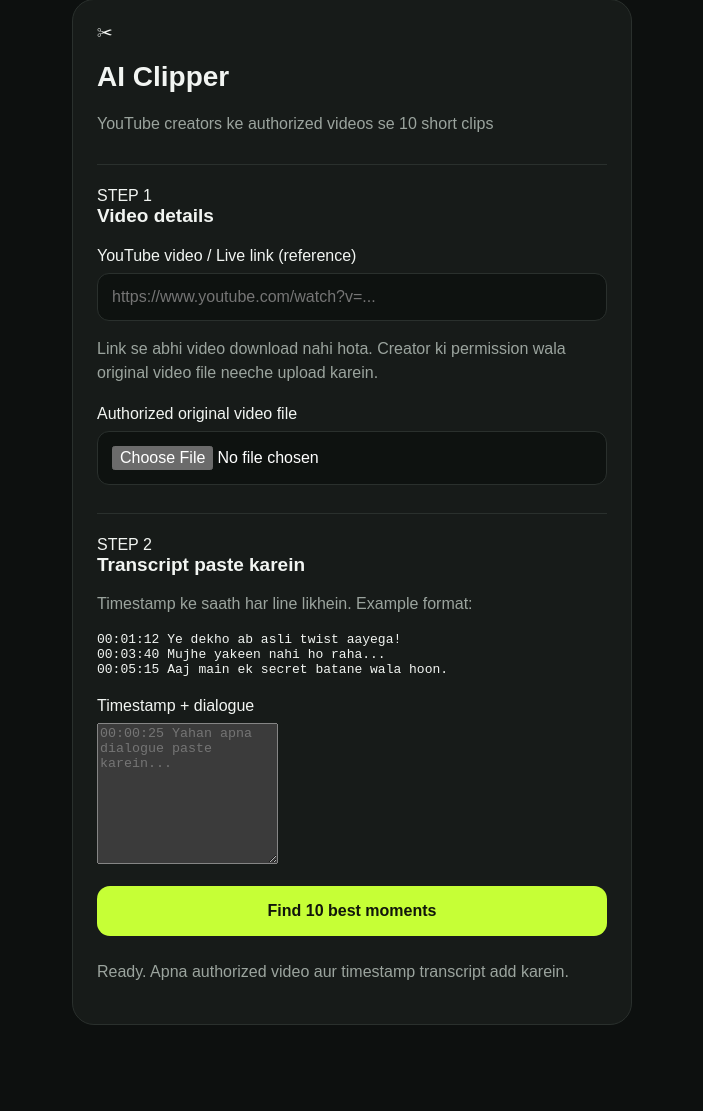
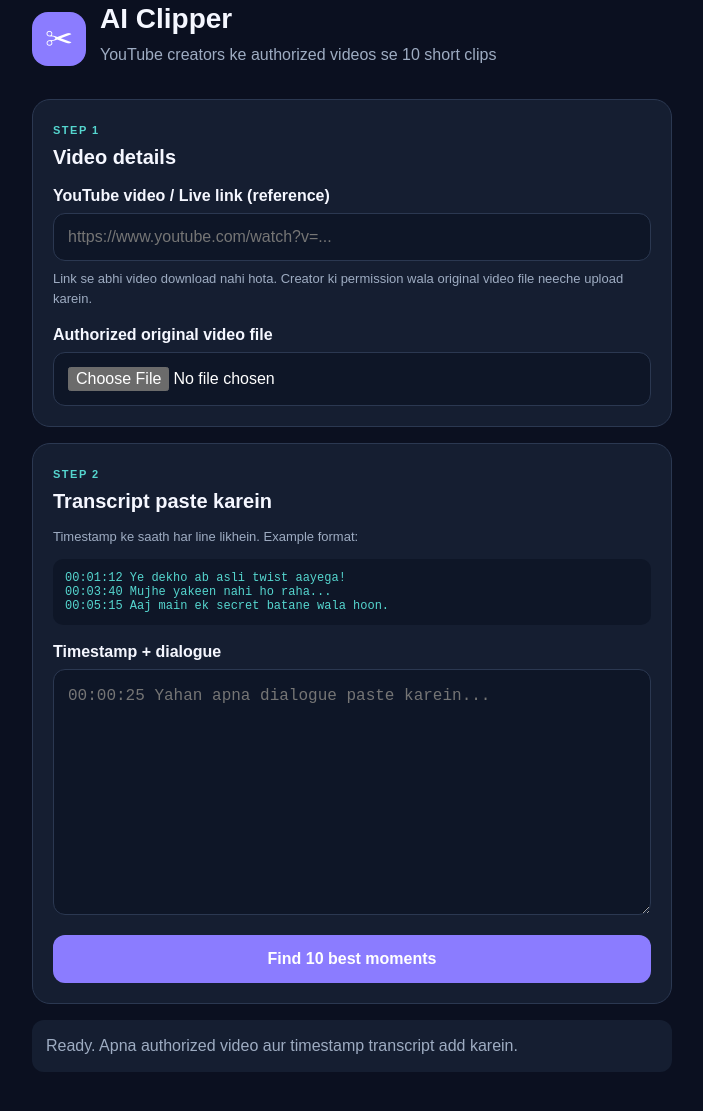
Before and after one commit to yadavprashant4525-create/ai-clipper, a website: page public/index.html in a window 1280 px wide. Shown: the part 41-1152 px from the top of the page, without its empty margins (288-991 px from the left). Before the commit the page ends 1106 px from the top, so only its background shows below. Drawn offline with Linux system fonts and the light colour scheme.

```diff
--- a/public/style.css
+++ b/public/style.css
@@ -1,92 +1,22 @@
-:root {
-  color-scheme: dark;
-  --bg: #0d100f;
-  --panel: #171b19;
-  --line: #2a302d;
-  --text: #f2f5f2;
-  --muted: #9ba49e;
-  --lime: #c6ff36;
-}
-
-* {
-  box-sizing: border-box;
-}
-
-body {
-  margin: 0;
-  background: var(--bg);
-  color: var(--text);
-  font-family: Arial, sans-serif;
-}
-
-.app {
-  width: min(100% - 28px, 560px);
-  margin: 40px auto;
-  padding: 24px;
-  background: var(--panel);
-  border: 1px solid var(--line);
-  border-radius: 22px;
-}
-
-h1 {
-  font-size: 28px;
-}
-
-h2 {
-  font-size: 19px;
-  margin-top: 0;
-}
-
-p {
-  color: var(--muted);
-  line-height: 1.5;
-}
-
-section {
-  margin-top: 28px;
-  padding-top: 22px;
-  border-top: 1px solid var(--line);
-}
-
-label {
-  display: block;
-  margin: 20px 0 8px;
-}
-
-input {
-  width: 100%;
-  padding: 14px;
-  background: #0e1210;
-  border: 1px solid var(--line);
-  border-radius: 12px;
-  color: white;
-  font-size: 16px;
-}
-
-input:focus {
-  outline: 2px solid var(--lime);
-  outline-offset: 2px;
-}
-
-button {
-  width: 100%;
-  padding: 16px;
-  margin-top: 18px;
-  border: none;
-  border-radius: 13px;
-  background: var(--lime);
-  color: #11160b;
-  font-size: 16px;
-  font-weight: bold;
-  cursor: pointer;
-}
-
-button:disabled {
-  opacity: 0.5;
-  cursor: not-allowed;
-}
-
-#message {
-  margin-top: 24px;
-  overflow-wrap: anywhere;
-}
+:root{color-scheme:dark;--bg:#0b1020;--panel:#151e31;--line:#2b3851;--muted:#9eacc2;--white:#f5f7ff;--a:#8b7cff;--c:#55d6cf}
+*{box-sizing:border-box}
+body{margin:0;background:var(--bg);color:var(--white);font-family:Arial,sans-serif}
+.app{width:min(100% - 28px,680px);margin:24px auto;padding:20px}
+.hero{display:flex;align-items:center;gap:14px;margin-bottom:24px}
+.logo{width:54px;height:54px;border-radius:16px;background:var(--a);display:grid;place-items:center;font-size:28px;color:white}
+h1{font-size:28px;margin:0}h2{font-size:20px;margin:8px 0 14px}
+p{color:var(--muted);line-height:1.5;margin:8px 0}
+.panel{background:var(--panel);border:1px solid var(--line);border-radius:18px;padding:20px;margin:16px 0}
+.step{font-size:11px;letter-spacing:1.5px;color:var(--c);font-weight:bold}
+label{display:block;margin:18px 0 8px;font-weight:600}
+input,textarea{width:100%;padding:14px;background:#0e1627;border:1px solid var(--line);border-radius:12px;color:white;font-size:16px}
+textarea{resize:vertical;line-height:1.5}
+input:focus,textarea:focus{outline:2px solid var(--a);outline-offset:2px}
+button{width:100%;padding:15px;margin-top:16px;border:0;border-radius:12px;background:var(--a);color:white;font-size:16px;font-weight:bold;cursor:pointer}
+button:disabled{opacity:.5}
+.hint{font-size:13px}
+pre{white-space:pre-wrap;overflow-wrap:anywhere;background:#0e1627;padding:12px;border-radius:10px;color:var(--c);font-size:12px}
+ol{padding-left:24px}li{padding:12px 0;border-bottom:1px solid var(--line)}li p{margin-bottom:0}
+#message{padding:14px;background:#151e31;border-radius:12px;overflow-wrap:anywhere}
+[hidden]{display:none!important}
+@media(max-width:480px){.app{padding:12px}.panel{padding:16px}}
```
